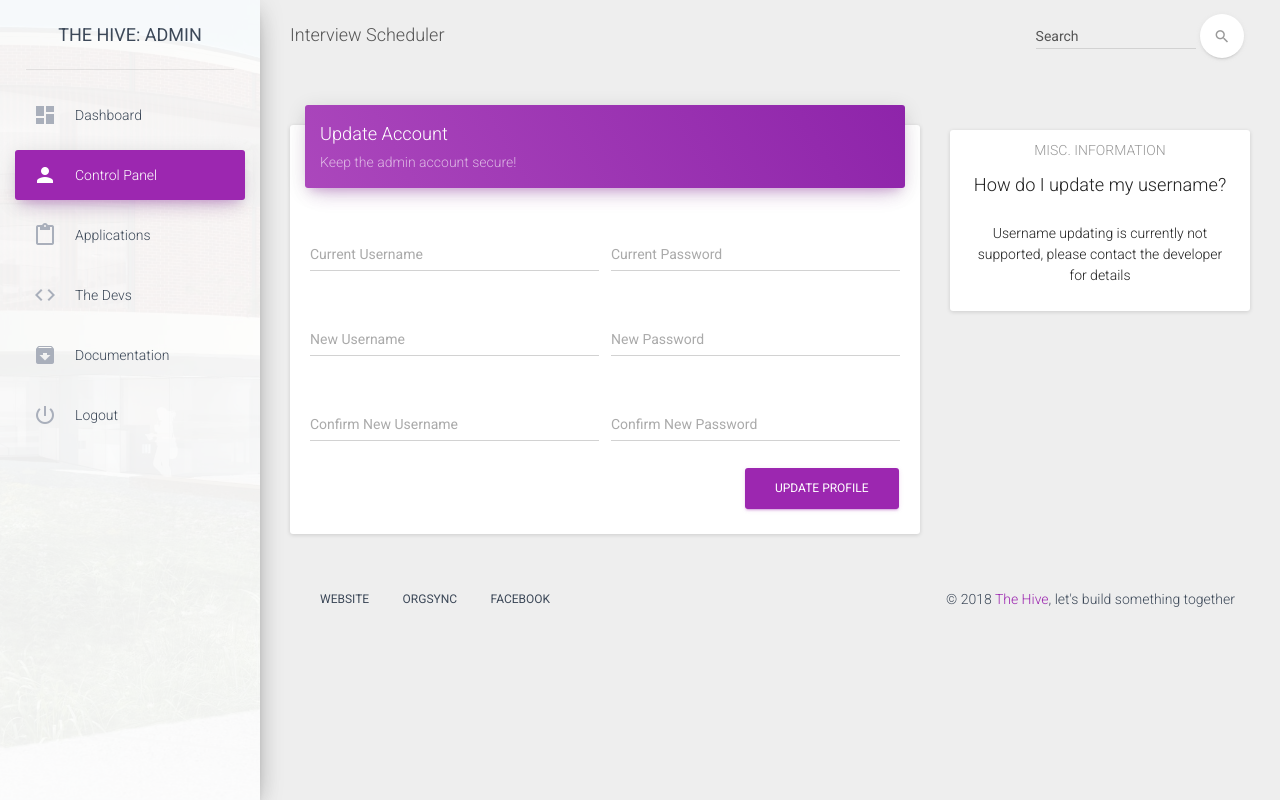
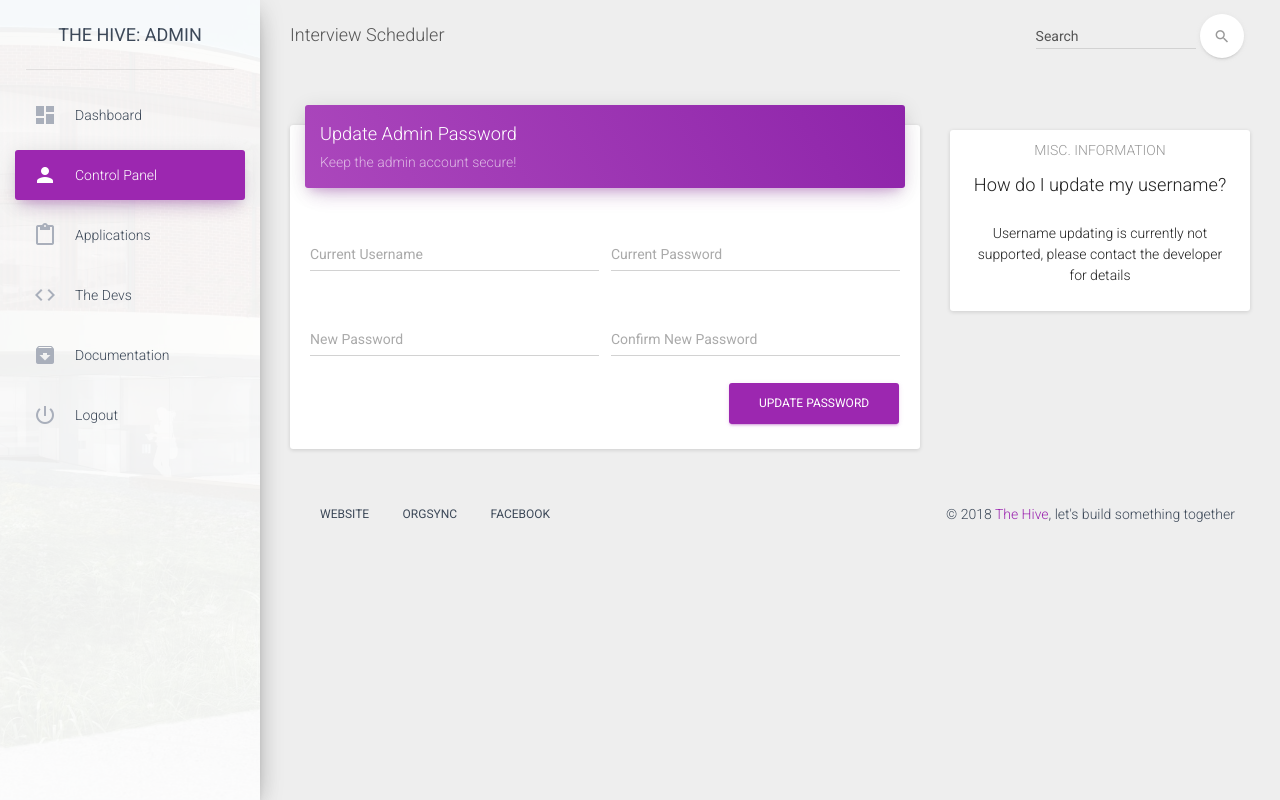
Before and after one commit to RandyDeng/InterviewScheduler, a Flask app: page /admin/control_panel in a window 1280 px wide. Run offline with Flask 2, Linux system fonts and the light colour scheme; a user stored in the database is signed in; some libraries are stand-ins or nearby versions.

Commit message:
Added message flashing to admin pages; password updating in admin controllers and templates

```diff
--- a/app/admin/controllers.py
+++ b/app/admin/controllers.py
@@ -1,11 +1,14 @@
-from flask import abort, make_response, redirect, render_template
-from flask_login import login_required
-
 import json
 import urllib
 
+from flask import (abort, make_response, redirect,
+                   flash, render_template, request)
+from flask_login import login_required
+from werkzeug import generate_password_hash
+
 from app.utils import environment, mongo
 
+from .forms import UpdatePasswordForm
 from . import admin, query
 
 
@@ -28,10 +31,20 @@ def dashboard():
     return render_template('dashboard.html', **kwargs)
 
 
-@admin.route('/control_panel', methods=['GET'])
+@admin.route('/control_panel', methods=['GET', 'POST'])
 @login_required
 def control_panel():
-    return render_template('control_panel.html')
+    password_form = UpdatePasswordForm()
+    if request.method == 'POST':
+        if password_form.validate_on_submit():
+            admin = mongo.Admins.objects.get(
+                username=password_form.username.data)
+            admin.password = generate_password_hash(
+                password_form.new_password.data)
+            admin.save()
+            flash('Password has been updated successfully!',
+                  'alert alert-success')
+    return render_template('control_panel.html', password_form=password_form)
 
 
 @admin.route('/applications', methods=['GET'])
--- a/app/admin/templates/base_admin.html
+++ b/app/admin/templates/base_admin.html
@@ -96,6 +96,15 @@
                 <div class="content">
                     <div class="container-fluid">
                         {% block content %}
+                            {% block flash %}
+                                {% with messages = get_flashed_messages(with_categories=true) %}
+                                    {% if messages %}
+                                        {% for category, message in messages %}
+                                            <p class="{{ category }}"> {{ message }} </p>
+                                        {% endfor %}
+                                    {% endif %}
+                                {% endwith %}
+                            {% endblock %}
                         {% endblock %}
                         <footer class="footer">
                             <div class="container-fluid">
--- a/app/admin/templates/control_panel.html
+++ b/app/admin/templates/control_panel.html
@@ -7,54 +7,39 @@
         <div class="col-md-8">
             <div class="card">
                 <div class="card-header" data-background-color="purple">
-                    <h4 class="title">Update Account</h4>
+                    <h4 class="title">Update Admin Password</h4>
                     <p class="category">Keep the admin account secure!</p>
                 </div>
+                {% block flash %}
+                  {{ super() }}
+                {% endblock %}
                 <div class="card-content">
-                    <form>
+                    <form method="POST" action="{{ url_for('admin.control_panel') }}">
                         <div class="row">
                             <div class="col-md-6">
                                 <div class="form-group label-floating">
-                                    <label class="control-label">Current Username</label>
-                                    <input type="text" class="form-control">
+                                    {{ password_form.username(class='form-control') }}
                                 </div>
                             </div>
                             <div class="col-md-6">
                                 <div class="form-group label-floating">
-                                    <label class="control-label">Current Password</label>
-                                    <input type="text" class="form-control">
+                                    {{ password_form.password(class='form-control') }}
                                 </div>
                             </div>
                         </div>
                         <div class="row">
                             <div class="col-md-6">
                                 <div class="form-group label-floating">
-                                    <label class="control-label">New Username</label>
-                                    <input type="text" class="form-control">
+                                    {{ password_form.new_password(class='form-control') }}
                                 </div>
                             </div>
                             <div class="col-md-6">
                                 <div class="form-group label-floating">
-                                    <label class="control-label">New Password</label>
-                                    <input type="text" class="form-control">
+                                    {{ password_form.new_password_copy(class='form-control') }}
                                 </div>
                             </div>
                         </div>
-                        <div class="row">
-                            <div class="col-md-6">
-                                <div class="form-group label-floating">
-                                    <label class="control-label">Confirm New Username</label>
-                                    <input type="text" class="form-control">
-                                </div>
-                            </div>
-                            <div class="col-md-6">
-                                <div class="form-group label-floating">
-                                    <label class="control-label">Confirm New Password</label>
-                                    <input type="text" class="form-control">
-                                </div>
-                            </div>
-                        </div>
-                        <button type="submit" class="btn btn-primary pull-right">Update Profile</button>
+                        {{ password_form.submit(class='btn btn-primary pull-right') }}
                         <div class="clearfix"></div>
                     </form>
                 </div>
```
